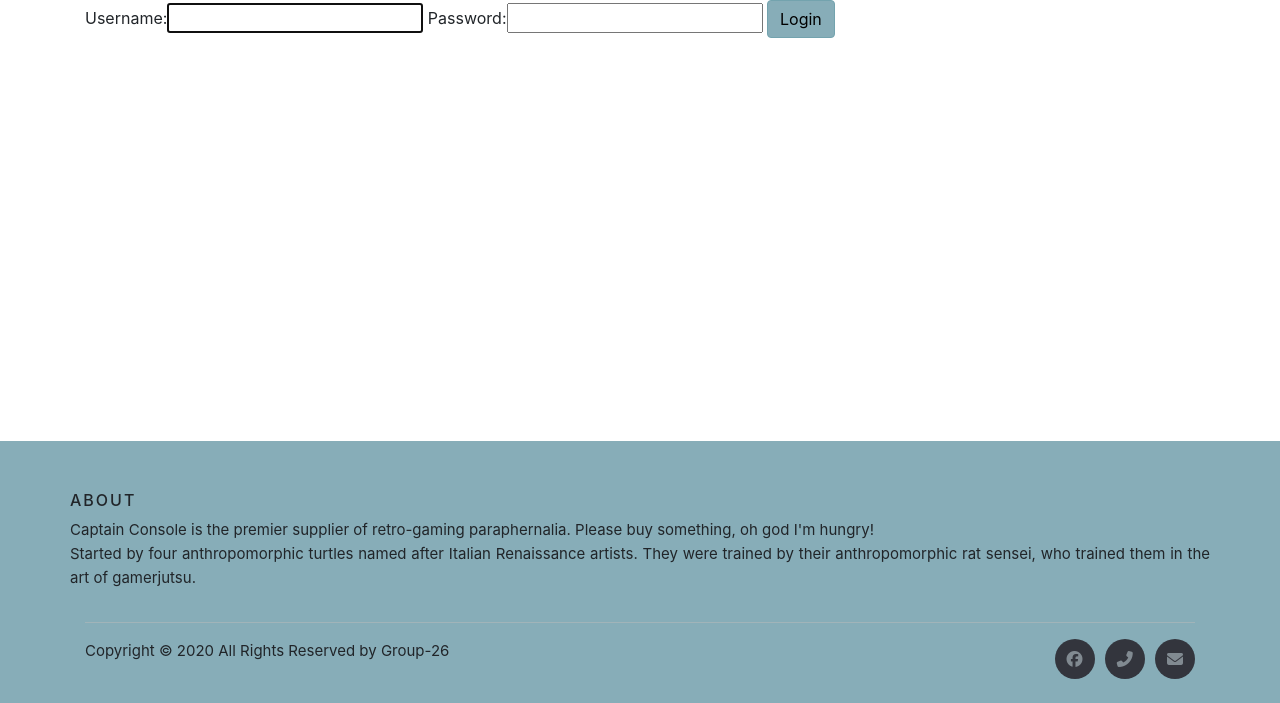
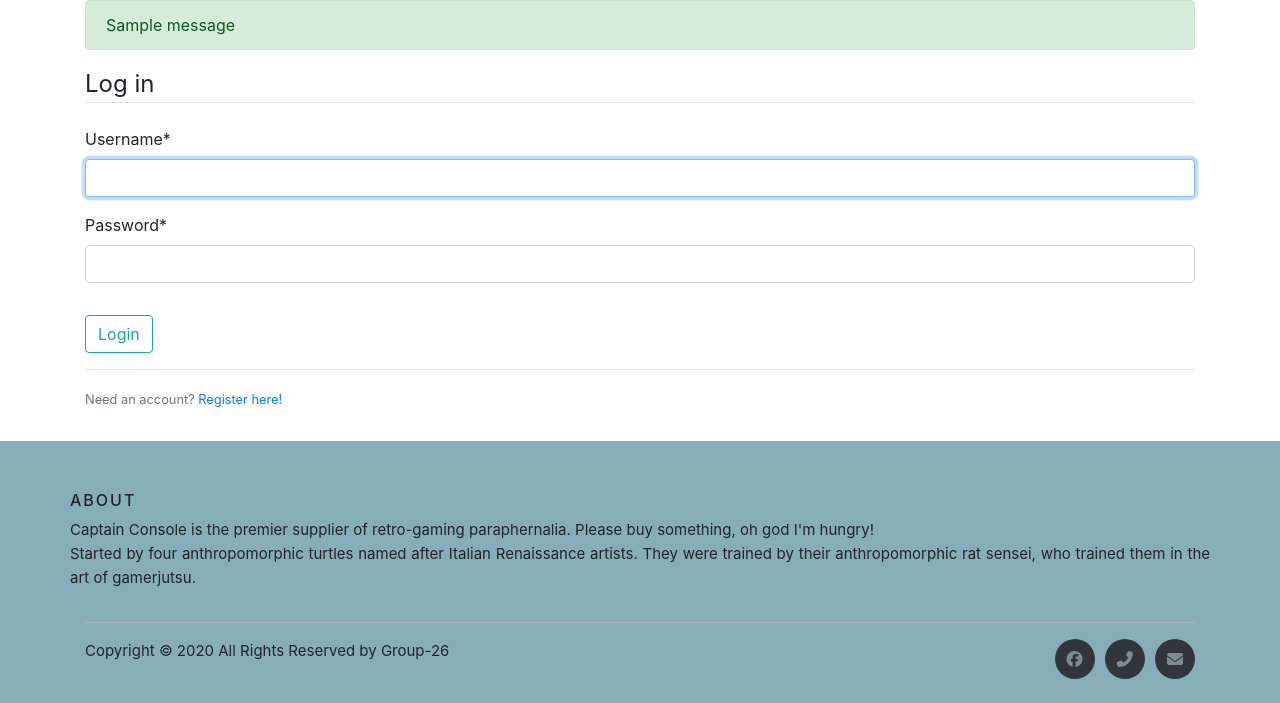
Before and after one commit to Akzelele/CaptainConsole, a Django app: page /user/login in a window 1280 px wide. Shown: the part 97-800 px from the top of the page. Run offline with Django 3.2, Linux system fonts and the light colour scheme; tables that the repository leaves empty hold one stand-in row (values such as "Sample post"); one stand-in notice (Sample message) is shown; some libraries are stand-ins or nearby versions.

Commit message:
Added cleaner view for login and registration...it now also check if the username already exists #TODO do the same for email

```diff
--- a/CaptainConsole/settings.py
+++ b/CaptainConsole/settings.py
@@ -37,7 +37,8 @@ INSTALLED_APPS = [
     'django.contrib.staticfiles',
     'item.apps.ItemsConfig',
     'console.apps.ConsoleConfig',
-    'user.apps.UserConfig'
+    'user.apps.UserConfig',
+    'crispy_forms'
 
 ]
 
@@ -122,6 +123,8 @@ USE_TZ = True
 
 STATIC_URL = '/static/'
 
+CRISPY_TEMPLATE_PACK = 'bootstrap4'
+
 STATICFILES_DIRS = [
     os.path.join(BASE_DIR, 'static'),
 ]
--- a/templates/base.html
+++ b/templates/base.html
@@ -17,6 +17,13 @@
         <script src="https://stackpath.bootstrapcdn.com/bootstrap/4.4.1/js/bootstrap.min.js" integrity="sha384-wfSDF2E50Y2D1uUdj0O3uMBJnjuUD4Ih7YwaYd1iqfktj0Uod8GCExl3Og8ifwB6" crossorigin="anonymous"></script>
         <script src="{% static 'js/items.js' %}"></script>
         <div class="container">
+            {% if messages %}
+                {% for message in messages %}
+                    <div class="alert alert-{{ message.tags }}">
+                        {{ message }}
+                    </div>
+                {% endfor %}
+            {% endif %}
             {% block content %}
             {% endblock %}
         </div>
--- a/templates/user/login.html
+++ b/templates/user/login.html
@@ -1,8 +1,23 @@
-{% extends "base.html" %}
+{% extends 'base.html' %}
+{% load crispy_forms_tags %}
 {% block content %}
-    <form method="post" class="form form_horizontal">
+<div class="content-section">
+    <form method="POST">
         {% csrf_token %}
-        {{ form }}
-    <input type="submit" class="btn btn-primary" value="Login" />
+        <fieldset class="form-group">
+            <legend class="border-bottom mb-4"> Log in</legend>
+            {{ form|crispy }}
+        </fieldset>
+        <div class ="form-group">
+            <button class="btn btn-outline-info" type="submit">Login</button>
+        </div>
     </form>
+        <div class="border-top pt-3">
+            <small class="text-muted">
+                Need an account? <a href="register">Register here!</a>
+            </small>
+        </div>
+
+</div>
+
 {% endblock %}
```
Also changed, not shown: templates/user/register.html (+19 -8 lines), user/forms/profile_form.py (+2 -12 lines), user/views.py (+10 -4 lines).
